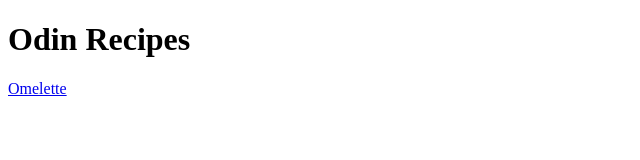
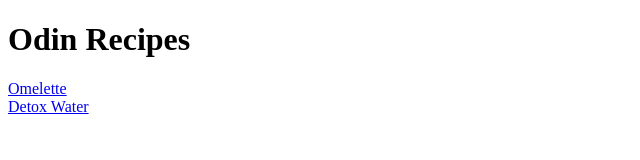
Before and after one commit to HomuraDawg/odin-recipes, a plain HTML site: page index.html in a window 1280 px wide. Shown: the whole page, without its empty margins (0-640 px from the left). Drawn offline with Linux system fonts and the light colour scheme.

Commit message:
added detox water link to homepage

```diff
--- a/index.html
+++ b/index.html
@@ -8,4 +8,7 @@
      <h1>Odin Recipes</h1>
     </body>
     <a href="/home/hoops/repos/odin-recipes/recipes/omelette/omelette.html">Omelette</a>
+    <br>
+    <a href="/home/hoops/repos/odin-recipes/recipes/detox-water/detox-water.html">Detox Water</a>
+    <br>
 </html>
```
